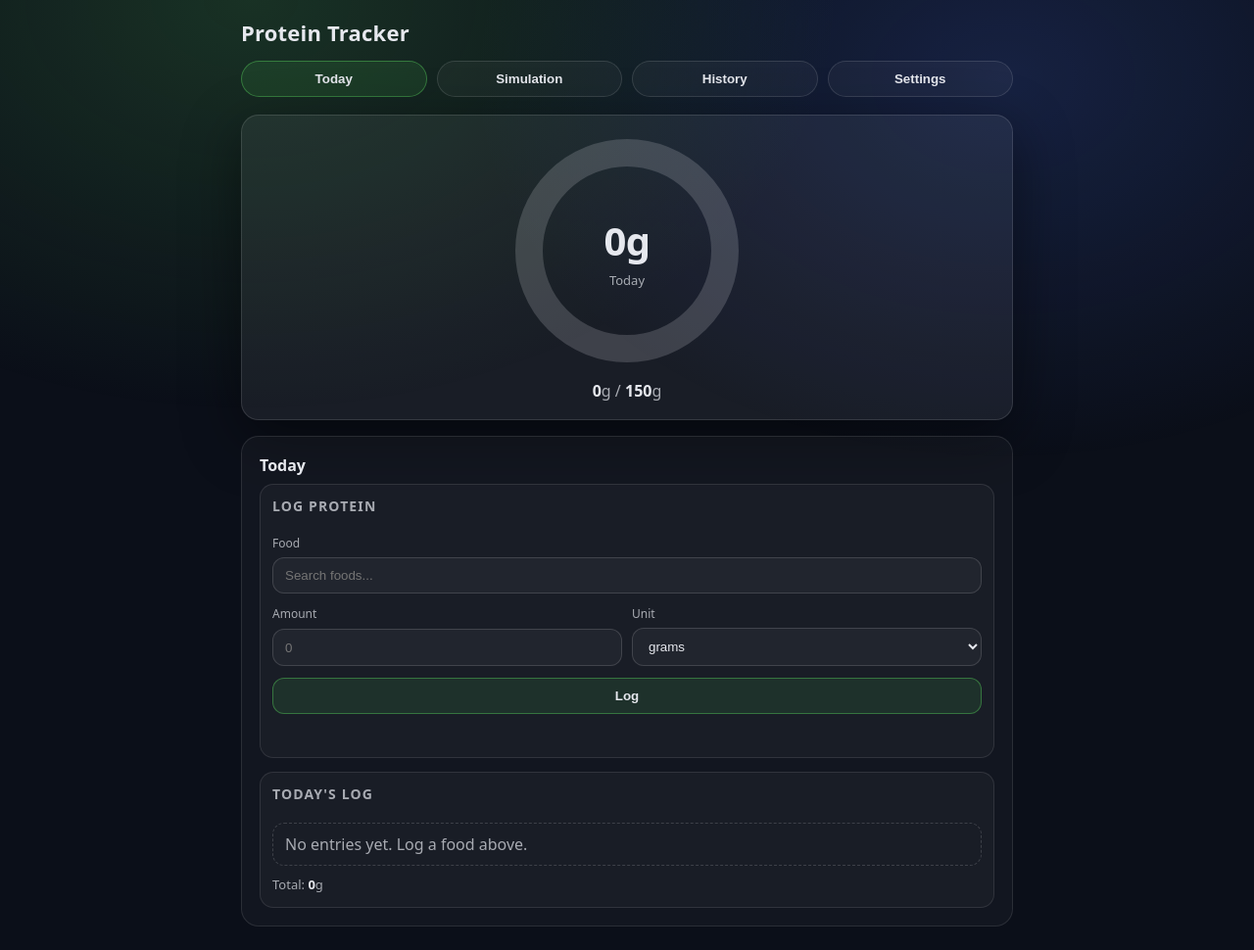
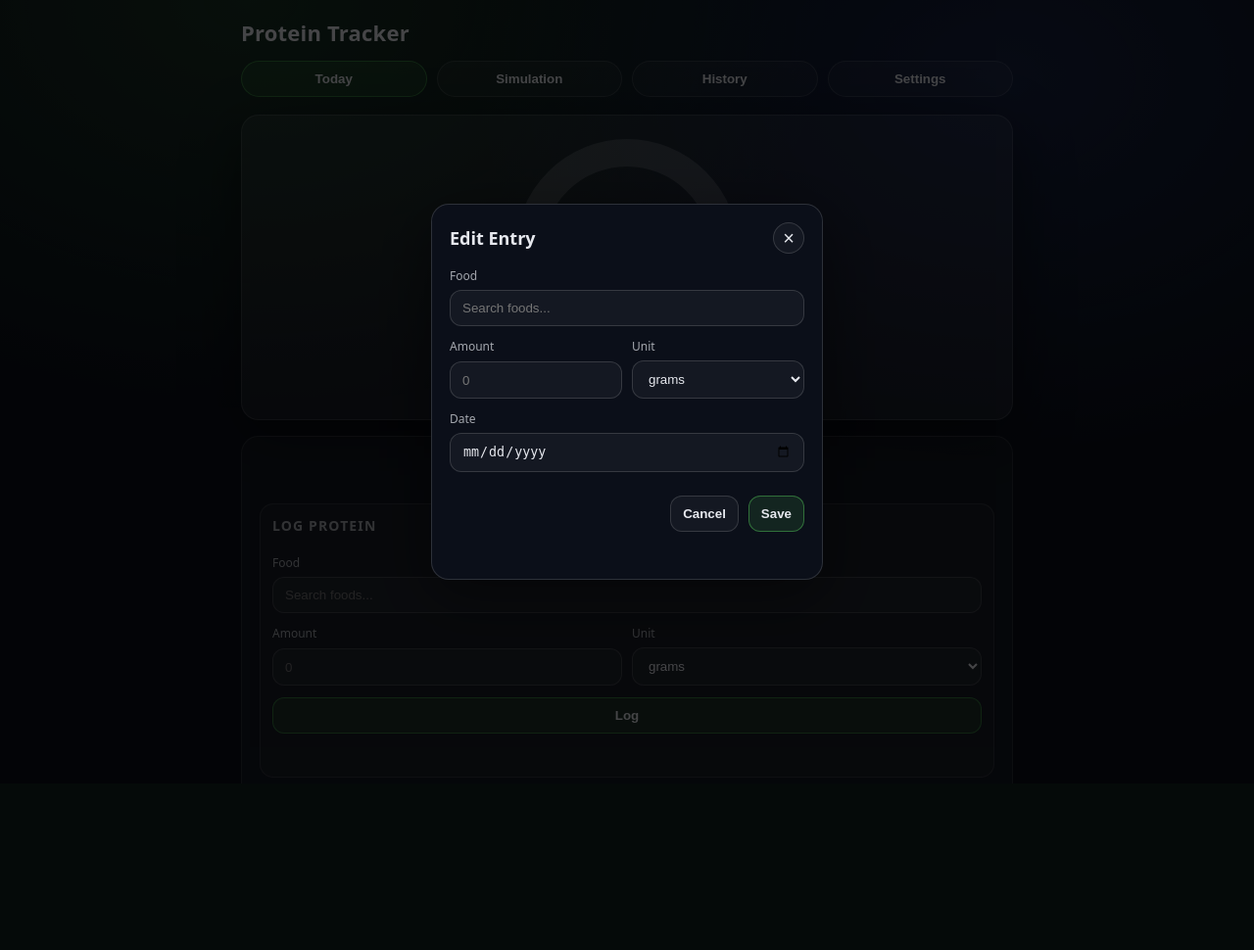
Before and after one commit to amendez13/protein-calculator, a FastAPI app: page / in a window 1280 px wide. Shown: the whole page at 98% size. After the commit the page ends 749 px from the top, so only its background shows below. Run offline with FastAPI, Linux system fonts and the light colour scheme; data comes from the database, SQL or seed files in the repository; data that the repository does not hold is empty; parts of the project's set-up code (start-up, migrations or seed data) failed here and were passed over.

Commit message:
feat: Add ability to update protein entries for previous days (#48)
- Add ProteinEntryUpdate schema with optional fields
- Add update_entry() service function with protein recalculation
- Add PUT /api/entries/{entry_id} endpoint
- Add date navigation UI with prev/next buttons and date picker
- Add edit modal for modifying entry details
- Add edit button to entry rows
- Add 4 new tests for update functionality

Closes #47

Co-authored-by: Alex M <alex3m6+gh@outlook.com>
Co-authored-by: Claude Opus 4.5 <noreply@anthropic.com>

```diff
--- a/app/routes/entries.py
+++ b/app/routes/entries.py
@@ -8,7 +8,7 @@ from fastapi import APIRouter, Depends, HTTPException, Query, status
 from sqlalchemy.ext.asyncio import AsyncSession
 
 from app.database import get_db
-from app.schemas.protein_entry import ProteinEntryCreate, ProteinEntryResponse
+from app.schemas.protein_entry import ProteinEntryCreate, ProteinEntryResponse, ProteinEntryUpdate
 from app.services.entry_service import (
     clear_simulation_entries,
     create_entry,
@@ -17,6 +17,7 @@ from app.services.entry_service import (
     delete_simulation_entry,
     get_entries,
     get_simulation_entries,
+    update_entry,
 )
 
 router = APIRouter(prefix="/api/entries", tags=["entries"])
@@ -44,6 +45,19 @@ async def create_protein_entry(entry: ProteinEntryCreate, db: AsyncSession = Dep
     except LookupError as exc:
         raise HTTPException(status_code=status.HTTP_404_NOT_FOUND, detail=str(exc)) from exc
     return ProteinEntryResponse.model_validate(created)
+
+
+@router.put("/{entry_id}", response_model=ProteinEntryResponse)
+async def update_protein_entry(
+    entry_id: int, entry_update: ProteinEntryUpdate, db: AsyncSession = Depends(get_db)
+) -> ProteinEntryResponse:
+    try:
+        updated = await update_entry(db, entry_id, entry_update)
+    except LookupError as exc:
+        raise HTTPException(status_code=status.HTTP_404_NOT_FOUND, detail=str(exc)) from exc
+    if updated is None:
+        raise HTTPException(status_code=status.HTTP_404_NOT_FOUND, detail="Entry not found")
+    return ProteinEntryResponse.model_validate(updated)
 
 
 @router.get("/simulation", response_model=list[ProteinEntryResponse])
--- a/app/static/css/styles.css
+++ b/app/static/css/styles.css
@@ -533,6 +551,119 @@ select:focus {
   width: fit-content;
 }
 
+.date-navigation {
+  display: flex;
+  align-items: center;
+  justify-content: center;
+  gap: 12px;
+  margin-bottom: 14px;
+}
+
+.date-nav-btn {
+  width: 32px;
+  height: 32px;
+  border-radius: 50%;
+  border: 1px solid rgba(255, 255, 255, 0.14);
+  background: rgba(255, 255, 255, 0.04);
+  color: var(--text);
+  cursor: pointer;
+  display: grid;
+  place-items: center;
+  padding: 0;
+  font-size: 16px;
+  font-weight: 700;
+}
+
+.date-nav-btn:hover {
+  background: rgba(255, 255, 255, 0.08);
+}
+
+.date-display {
+  font-size: 16px;
+  font-weight: 700;
+  color: var(--text);
+  cursor: pointer;
+  padding: 6px 14px;
+  border-radius: 12px;
+  border: 1px solid rgba(255, 255, 255, 0.14);
+  background: rgba(255, 255, 255, 0.04);
+}
+
+.date-display:hover {
+  background: rgba(255, 255, 255, 0.08);
+}
+
+.date-picker-hidden {
+  position: absolute;
+  opacity: 0;
+  pointer-events: none;
+  width: 0;
+  height: 0;
+}
+
+.modal {
+  position: fixed;
+  inset: 0;
+  z-index: 100;
+  display: grid;
+  place-items: center;
+  padding: 16px;
+}
+
+.modal__backdrop {
+  position: absolute;
+  inset: 0;
+  background: rgba(0, 0, 0, 0.7);
+}
+
+.modal__content {
+  position: relative;
+  width: 100%;
+  max-width: 400px;
+  background: var(--bg);
+  border: 1px solid rgba(255, 255, 255, 0.14);
+  border-radius: var(--radius);
+  box-shadow: var(--shadow);
+  padding: 18px;
+}
+
+.modal__header {
+  display: flex;
+  justify-content: space-between;
+  align-items: center;
+  margin-bottom: 14px;
+}
+
+.modal__title {
+  margin: 0;
+  font-size: 18px;
+}
+
+.modal__close {
+  width: 32px;
+  height: 32px;
+  border-radius: 50%;
+  border: 1px solid rgba(255, 255, 255, 0.14);
+  background: rgba(255, 255, 255, 0.04);
+  color: var(--text);
+  cursor: pointer;
+  display: grid;
+  place-items: center;
+  padding: 0;
+  font-size: 20px;
+}
+
+.modal__close:hover {
+  background: rgba(255, 255, 255, 0.08);
+}
+
+.modal__actions {
+  display: flex;
+  gap: 10px;
+  justify-content: flex-end;
+  margin-top: 12px;
+}
+
 @media (max-width: 520px) {
   .tabs {
     grid-template-columns: repeat(2, 1fr);
--- a/app/static/index.html
+++ b/app/static/index.html
@@ -43,7 +43,12 @@
 
         <section class="content" aria-label="Views">
           <section id="view-today" class="view" data-view="today">
-            <h2 class="view__title">Today</h2>
+            <div class="date-navigation">
+              <button id="date-prev" class="date-nav-btn" type="button" aria-label="Previous day">&lt;</button>
+              <span id="date-display" class="date-display" role="button" tabindex="0">Today</span>
+              <button id="date-next" class="date-nav-btn" type="button" aria-label="Next day">&gt;</button>
+              <input type="date" id="date-picker" class="date-picker-hidden" aria-hidden="true" />
+            </div>
 
             <section class="log-section" aria-label="Log protein intake">
               <h3 class="section-title">Log Protein</h3>
@@ -239,6 +244,56 @@
       </main>
     </div>
 
+    <div id="edit-modal" class="modal" hidden>
+      <div class="modal__backdrop"></div>
+      <div class="modal__content">
+        <div class="modal__header">
+          <h3 class="modal__title">Edit Entry</h3>
+          <button id="edit-modal-close" class="modal__close" type="button" aria-label="Close">&times;</button>
+        </div>
+        <form id="edit-form" class="log-form">
+          <div class="form-group">
+            <label class="label" for="edit-food-search">Food</label>
+            <input
+              type="text"
+              id="edit-food-search"
+              placeholder="Search foods..."
+              autocomplete="off"
+              inputmode="search"
+            />
+            <input type="hidden" id="edit-selected-food-id" />
+            <div id="edit-food-dropdown" class="dropdown" role="listbox" aria-label="Food results" hidden></div>
+          </div>
+
+          <div class="form-row">
+            <div class="form-group">
+              <label class="label" for="edit-quantity">Amount</label>
+              <input type="number" id="edit-quantity" placeholder="0" step="0.1" min="0" />
+            </div>
+
+            <div class="form-group">
+              <label class="label" for="edit-quantity-type">Unit</label>
+              <select id="edit-quantity-type">
+                <option value="grams">grams</option>
+                <option value="servings">servings</option>
+              </select>
+            </div>
+          </div>
+
+          <div class="form-group">
+            <label class="label" for="edit-date">Date</label>
+            <input type="date" id="edit-date" />
+          </div>
+
+          <div class="modal__actions">
+            <button type="button" id="edit-cancel" class="button">Cancel</button>
+            <button type="submit" class="button button--primary">Save</button>
+          </div>
+          <div id="edit-message" class="message" role="status" aria-live="polite"></div>
+        </form>
+      </div>
+    </div>
+
     <script src="/static/js/app.js"></script>
   </body>
 </html>
--- a/app/static/js/app.js
+++ b/app/static/js/app.js
@@ -40,6 +40,35 @@ const API = {
   async deleteEntry(entryId) {
     const res = await fetch(`/api/entries/${entryId}`, { method: "DELETE" });
     if (!res.ok) throw new Error("Failed to delete entry");
+  },
+
+  async updateEntry(entryId, updates) {
+    const res = await fetch(`/api/entries/${entryId}`, {
+      method: "PUT",
+      headers: { "Content-Type": "application/json" },
+      body: JSON.stringify(updates),
+    });
+    if (!res.ok) {
+      const detail = await res.text();
+      throw new Error(detail || "Failed to update entry");
+    }
+    return res.json();
+  },
+
+  async getEntriesByDate(dateStr) {
+    const url = new URL("/api/entries/", window.location.origin);
+    url.searchParams.set("date", dateStr);
+    const res = await fetch(url);
+    if (!res.ok) throw new Error("Failed to load entries");
+    return res.json();
+  },
+
+  async getSummaryByDate(dateStr) {
+    const url = new URL("/api/summary/day", window.location.origin);
+    url.searchParams.set("date", dateStr);
+    const res = await fetch(url);
+    if (!res.ok) throw new Error("Failed to load summary");
+    return res.json();
   },
 
   async getSimulationSummary() {
@@ -130,19 +159,23 @@ const App = {
     goal: 150,
     current: 0,
     currentTab: "today",
+    selectedDate: new Date().toISOString().split("T")[0],
+    editingEntry: null,
   },
 
   init() {
     this.bindTabs();
     this.bindLogForm();
     this.bindEntriesList();
+    this.bindDateNavigation();
+    this.bindEditModal();
     this.bindSimulationForm();
     this.bindSimulationEntriesList();
     this.bindClearSimulation();
     this.bindHistoryView();
     this.bindSettingsView();
     this.refreshSummary();
-    this.loadTodayEntries();
+    this.loadEntriesForDate(this.state.selectedDate);
     this.renderViews();
   },
 
@@ -317,18 +350,279 @@ const App = {
     if (!list) return;
 
     list.addEventListener("click", async (e) => {
-      const button = e.target.closest(".delete-btn");
-      if (!button) return;
-      const id = Number(button.getAttribute("data-id"));
-      if (!id) return;
+      const deleteBtn = e.target.closest(".delete-btn");
+      if (deleteBtn) {
+        const id = Number(deleteBtn.getAttribute("data-id"));
+        if (!id) return;
+        deleteBtn.disabled = true;
+        try {
+          await this.deleteEntry(id);
+        } finally {
+          deleteBtn.disabled = false;
+        }
+        return;
+      }
 
-      button.disabled = true;
-      try {
-        await this.deleteEntry(id);
-      } finally {
-        button.disabled = false;
+      const editBtn = e.target.closest(".edit-btn");
+      if (editBtn) {
+        const id = Number(editBtn.getAttribute("data-id"));
+        if (!id) return;
+        const entry = this.state.entries.find((e) => e.id === id);
+        if (entry) this.openEditModal(entry);
       }
     });
+  },
+
+  bindDateNavigation() {
+    const prevBtn = document.getElementById("date-prev");
+    const nextBtn = document.getElementById("date-next");
+    const dateDisplay = document.getElementById("date-display");
+    const datePicker = document.getElementById("date-picker");
+
+    if (prevBtn) {
+      prevBtn.addEventListener("click", () => this.changeDate(-1));
+    }
+    if (nextBtn) {
+      nextBtn.addEventListener("click", () => this.changeDate(1));
+    }
+    if (dateDisplay && datePicker) {
+      dateDisplay.addEventListener("click", () => {
+        datePicker.value = this.state.selectedDate;
+        datePicker.showPicker();
+      });
+      datePicker.addEventListener("change", () => {
+        if (datePicker.value) {
+          this.state.selectedDate = datePicker.value;
+          this.loadEntriesForDate(this.state.selectedDate);
+          this.renderDateDisplay();
+        }
+      });
+    }
+    this.renderDateDisplay();
+  },
+
+  changeDate(delta) {
+    const current = new Date(this.state.selectedDate);
+    current.setDate(current.getDate() + delta);
+    this.state.selectedDate = current.toISOString().split("T")[0];
+    this.loadEntriesForDate(this.state.selectedDate);
+    this.renderDateDisplay();
+  },
+
+  renderDateDisplay() {
+    const display = document.getElementById("date-display");
+    if (!display) return;
+
+    const today = new Date().toISOString().split("T")[0];
+    if (this.state.selectedDate === today) {
+      display.textContent = "Today";
+    } else {
+      const date = new Date(this.state.selectedDate + "T12:00:00");
+      const fmt = new Intl.DateTimeFormat(undefined, { month: "short", day: "numeric", year: "numeric" });
+      display.textContent = fmt.format(date);
+    }
+  },
+
+  bindEditModal() {
+    const modal = document.getElementById("edit-modal");
+    const closeBtn = document.getElementById("edit-modal-close");
+    const cancelBtn = document.getElementById("edit-cancel");
+    const form = document.getElementById("edit-form");
+
+    if (!modal) return;
+
+    if (closeBtn) {
+      closeBtn.addEventListener("click", () => this.closeEditModal());
+    }
+    if (cancelBtn) {
+      cancelBtn.addEventListener("click", () => this.closeEditModal());
+    }
+    modal.addEventListener("click", (e) => {
+      if (e.target === modal) this.closeEditModal();
+    });
+
+    if (form) {
+      form.addEventListener("submit", async (e) => {
+        e.preventDefault();
+        await this.submitEditForm();
+      });
+    }
+
+    this.bindEditFoodSearch();
+  },
+
+  bindEditFoodSearch() {
+    const foodSearch = document.getElementById("edit-food-search");
+    const foodDropdown = document.getElementById("edit-food-dropdown");
+    const selectedFoodId = document.getElementById("edit-selected-food-id");
+
+    if (!foodSearch || !foodDropdown || !selectedFoodId) return;
+
+    const hideDropdown = () => {
+      foodDropdown.innerHTML = "";
+      foodDropdown.setAttribute("hidden", "");
+    };
+
+    const renderDropdown = (foods) => {
+      if (!foods.length) {
+        hideDropdown();
+        return;
+      }
+      foodDropdown.removeAttribute("hidden");
+      foodDropdown.innerHTML = foods
+        .slice(0, 20)
+        .map((food) => {
+          const meta = food.serving_size_grams
+            ? `${food.protein_per_100g}g/100g • ${food.serving_size_grams}g ${food.serving_name || "serving"}`
+            : `${food.protein_per_100g}g/100g`;
+          return `
+            <div class="dropdown__item" role="option" data-id="${food.id}" data-name="${food.name}">
+              ${food.name}
+              <span class="dropdown__meta">${meta}</span>
+            </div>
+          `;
+        })
+        .join("");
+    };
+
+    let searchTimeout = null;
+    let lastQuery = "";
+
+    foodSearch.addEventListener("input", () => {
+      const query = foodSearch.value.trim();
+      lastQuery = query;
+      selectedFoodId.value = "";
+
+      if (searchTimeout) window.clearTimeout(searchTimeout);
+      if (!query) {
+        hideDropdown();
+        return;
+      }
+
+      searchTimeout = window.setTimeout(async () => {
+        try {
+          const foods = await API.getFoods(query);
+          if (lastQuery !== query) return;
+          renderDropdown(foods);
+        } catch {
+          hideDropdown();
+        }
+      }, 200);
+    });
+
+    foodDropdown.addEventListener("click", (e) => {
+      const item = e.target.closest(".dropdown__item");
+      if (!item) return;
+      const id = item.getAttribute("data-id");
+      const name = item.getAttribute("data-name");
+      if (!id || !name) return;
+
+      selectedFoodId.value = id;
+      foodSearch.value = name;
+      hideDropdown();
+    });
+  },
+
+  openEditModal(entry) {
+    this.state.editingEntry = entry;
+    const modal = document.getElementById("edit-modal");
+    const foodSearch = document.getElementById("edit-food-search");
+    const selectedFoodId = document.getElementById("edit-selected-food-id");
+    const quantity = document.getElementById("edit-quantity");
+    const quantityType = document.getElementById("edit-quantity-type");
+    const date = document.getElementById("edit-date");
+    const message = document.getElementById("edit-message");
+
+    if (!modal) return;
+
+    if (foodSearch) foodSearch.value = entry.food_item?.name || "";
+    if (selectedFoodId) selectedFoodId.value = entry.food_item_id;
+    if (quantity) quantity.value = entry.quantity;
+    if (quantityType) quantityType.value = entry.quantity_type;
+    if (date) date.value = entry.date;
+    if (message) message.textContent = "";
+
+    modal.removeAttribute("hidden");
+  },
+
+  closeEditModal() {
+    this.state.editingEntry = null;
+    const modal = document.getElementById("edit-modal");
+    if (modal) modal.setAttribute("hidden", "");
+  },
+
+  async submitEditForm() {
+    const entry = this.state.editingEntry;
+    if (!entry) return;
+
+    const selectedFoodId = document.getElementById("edit-selected-food-id");
+    const quantity = document.getElementById("edit-quantity");
+    const quantityType = document.getElementById("edit-quantity-type");
+    const date = document.getElementById("edit-date");
+    const message = document.getElementById("edit-message");
+    const submitBtn = document.querySelector("#edit-form button[type='submit']");
+
+    const showMessage = (text, kind) => {
+      if (!message) return;
+      message.classList.toggle("is-error", kind === "error");
+      message.classList.toggle("is-success", kind === "success");
+      message.textContent = text;
+    };
+
+    const updates = {};
+    const newFoodId = Number(selectedFoodId?.value);
+    const newQuantity = Number(quantity?.value);
+    const newQuantityType = quantityType?.value;
+    const newDate = date?.value;
+
+    if (newFoodId && newFoodId !== entry.food_item_id) {
+      updates.food_item_id = newFoodId;
+    }
+    if (Number.isFinite(newQuantity) && newQuantity > 0 && newQuantity !== entry.quantity) {
+      updates.quantity = newQuantity;
+    }
+    if (newQuantityType && newQuantityType !== entry.quantity_type) {
+      updates.quantity_type = newQuantityType;
+    }
+    if (newDate && newDate !== entry.date) {
+      updates.date = newDate;
+    }
+
+    if (Object.keys(updates).length === 0) {
+      showMessage("No changes to save.", "error");
+      return;
+    }
+
+    if (submitBtn) submitBtn.disabled = true;
+
+    try {
+      await API.updateEntry(entry.id, updates);
+      showMessage("Updated.", "success");
+      this.closeEditModal();
+      await this.loadEntriesForDate(this.state.selectedDate);
+      await this.refreshSummary();
+    } catch (err) {
+      showMessage(err instanceof Error ? err.message : "Failed to update.", "error");
+    } finally {
+      if (submitBtn) submitBtn.disabled = false;
+    }
+  },
+
+  async loadEntriesForDate(dateStr) {
+    const today = new Date().toISOString().split("T")[0];
+    try {
+      let entries;
+      if (dateStr === today) {
+        entries = await API.getTodayEntries();
+      } else {
+        entries = await API.getEntriesByDate(dateStr);
+      }
+      this.state.entries = Array.isArray(entries) ? entries : [];
+      this.renderEntries();
+    } catch {
+      this.state.entries = [];
+      this.renderEntries();
+    }
   },
 
   async loadTodayEntries() {
@@ -374,6 +668,7 @@ const App = {
             <div class="entry-item__name">${name}</div>
             <div class="entry-item__meta">${qty}</div>
             <div class="entry-item__protein">${protein}</div>
+            <button class="edit-btn" type="button" data-id="${entry.id}" aria-label="Edit entry">✎</button>
             <button class="delete-btn" type="button" data-id="${entry.id}" aria-label="Delete entry">×</button>
           </div>
         `;
```
Also changed, not shown: other parts of app/static/css/styles.css (+26 -4 lines), app/schemas/protein_entry.py (+7 -0 lines), app/services/entry_service.py (+24 -1 lines), tests/test_entry_routes.py (+71 -0 lines).
